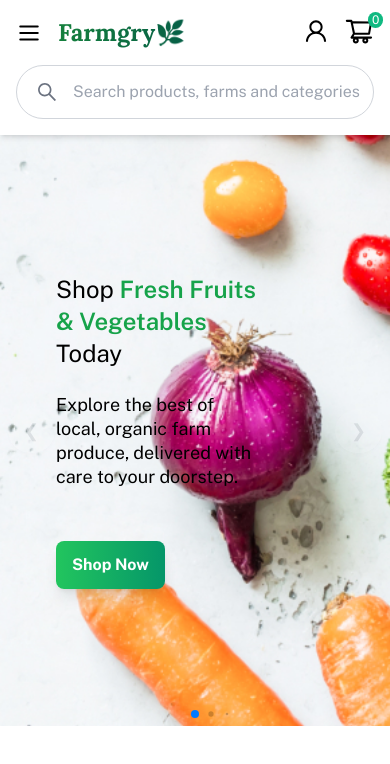
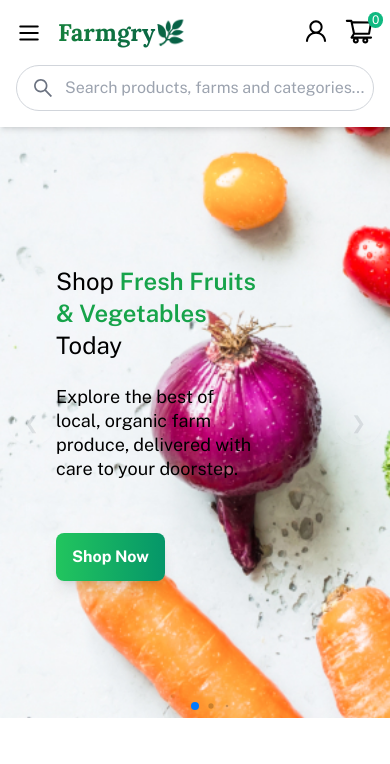
Before and after one commit to Anagho/gmc-ecom-demo, a React (Vite) app in the folder frontend/: page / in a window 390 px wide. Shown: the top 764 px of the page. Built offline with nearby package versions, Linux system fonts and the light colour scheme; no server answers.

Commit message:
added mobile ui

```diff
--- a/frontend/src/components/ui/Navbar.jsx
+++ b/frontend/src/components/ui/Navbar.jsx
@@ -214,12 +214,12 @@ function Navbar() {
           {/* Search Bar */}
           <div className="w-full mt-4">
             {/* Search Input */}
-            <div className="flex items-center border border-gray-300 rounded-full px-3 py-2">
+            <div className="flex items-center border border-gray-300 rounded-full px-2 py-1">
               <SearchOutlined className="text-xl text-gray-500 p-2 rounded-full" />
               <input
                 type="text"
-                placeholder="Search products, farms and categories"
-                className="pl-2 outline-none border-none w-full"
+                placeholder="Search products, farms and categories..."
+                className="pl-1 outline-none border-none w-full"
               />
             </div>
           </div>
```
